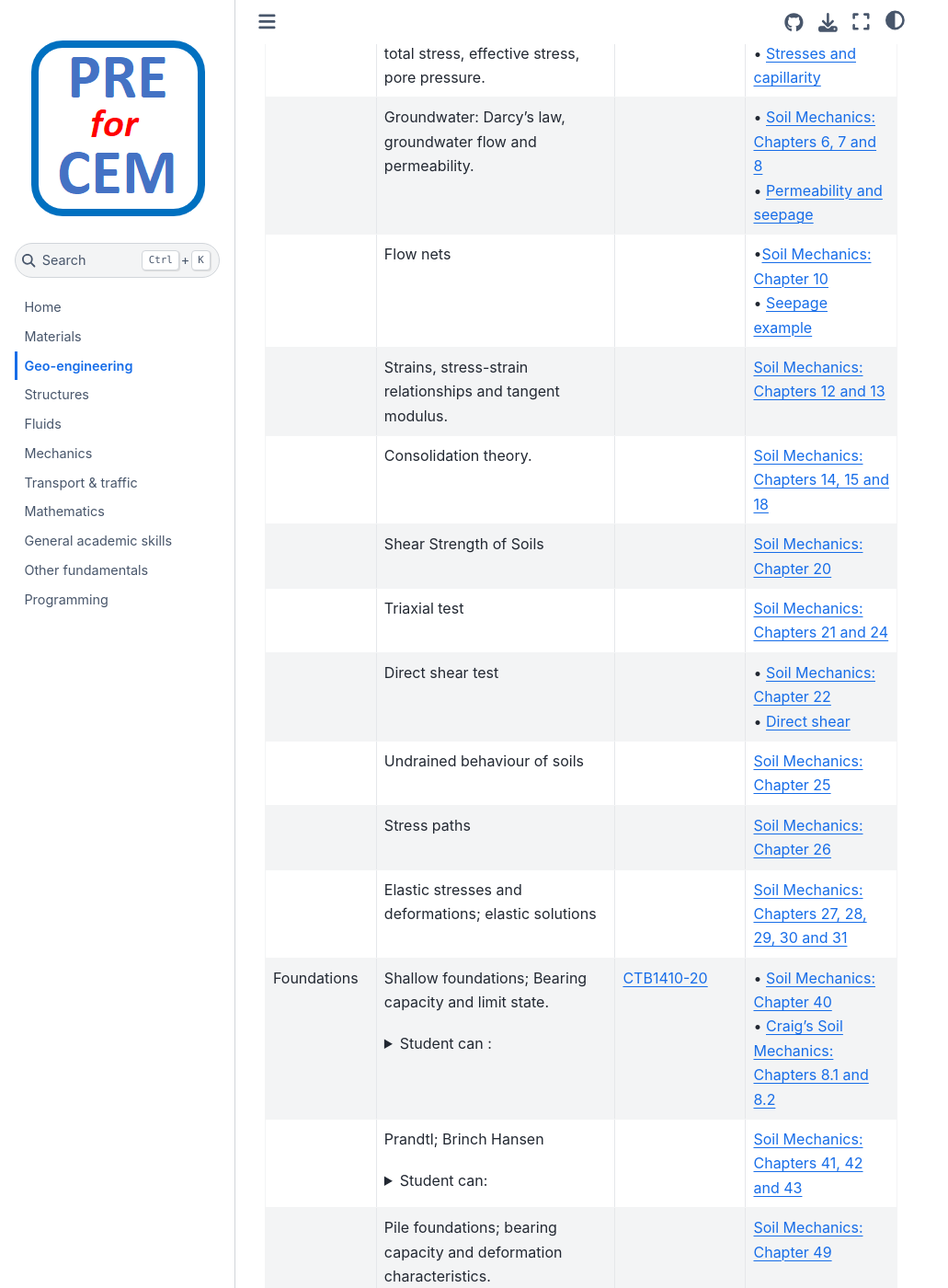
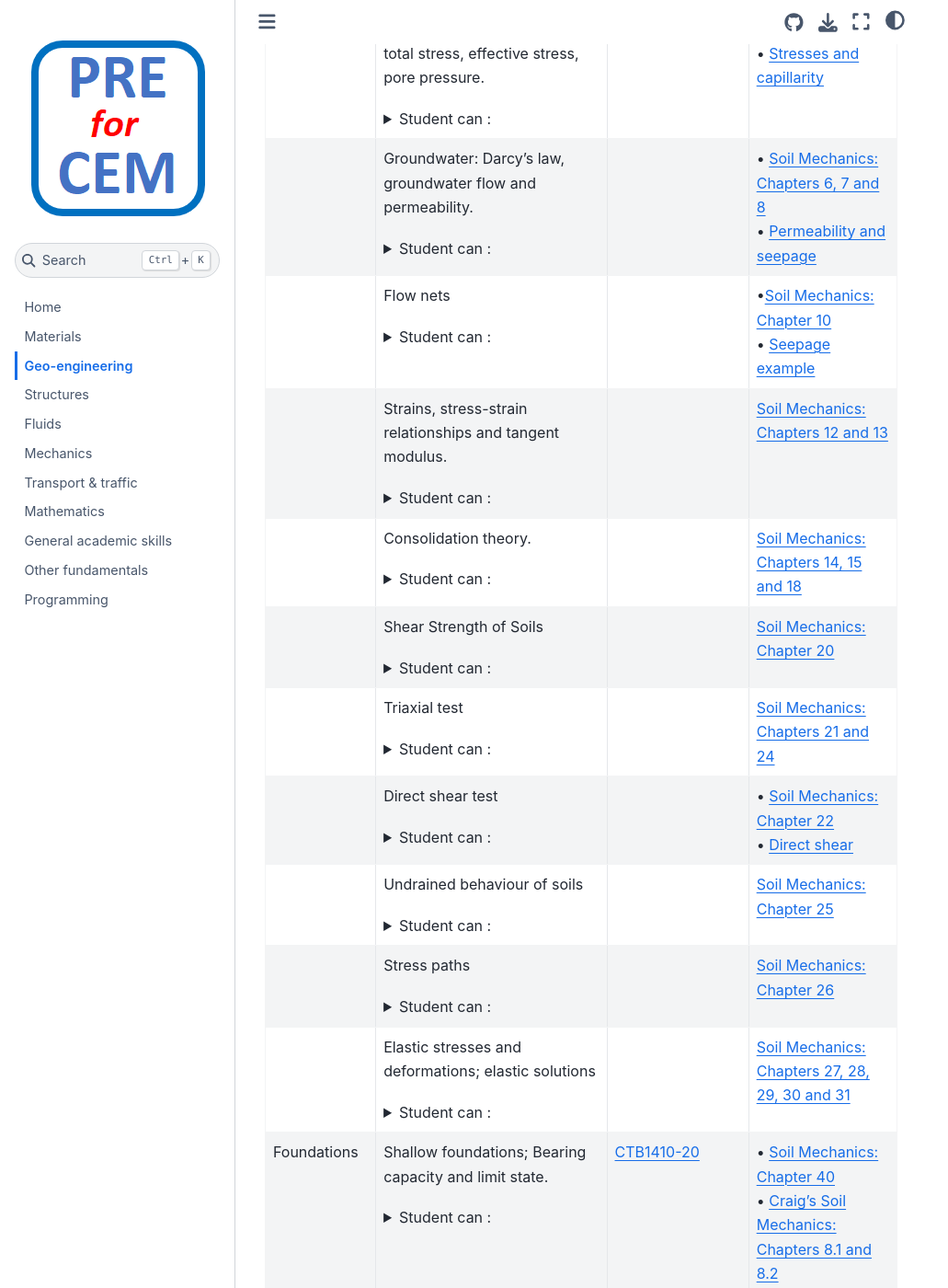
Before and after one commit to TUDelft-CITG/pre-for-cem, a Jupyter Book: the page built from book/contents/geo-engineering.md, in a window 1280 px wide and 1400 px high, scrolled down 490 px. Shown: the whole window at 92% size, without its empty margins (0-1031 px from the left). Built offline with Jupyter Book 1.0.4 settings and Sphinx 7.4.7 and the Sphinx Book theme 1.1.4, drawn with Linux system fonts in a browser that asks for light colours; some of the changed text lies outside the part shown.

Commit message:
Update geo-engineering.md

````diff
--- a/book/contents/geo-engineering.md
+++ b/book/contents/geo-engineering.md
@@ -4,27 +4,27 @@
 
 |Subject|Topic category / Learning objectives   |Open Educational Resources[^1]|Remarks |
 |:------|:-------------|:------------------|:---------------------------|
-| Soil Mechanics       | Soil Characteristics: Classification and mineralogy of soils; Grains, grain size distribution and porosity.<details><summary> Student can :</summary> <br>- Understand and calculate loads <br>- Ensure structural safety  <br>- Apply appropriate safety factors</details                                                                                                                                                                                        | [CTB2310](https://studiegids.tudelft.nl/a101_displayCourse.do?course_id=58427)  [CTB2320-17](https://studiegids.tudelft.nl/a101_displayCourse.do?course_id=58428) | • [Soil Mechanics: Chapters 2 and 3](https://geo.verruijt.net/software/SoilMechBook2012.pdf) <br>• [Soil classification](https://www.geoengineer.org/storage/education/10/general_file_collection/7906/siva-classification.pdf) <br>• [Lecture notes](https://ocw.mit.edu/courses/1-361-advanced-soil-mechanics-fall-2004/resources/part_ii_1/)
-|                      | Geomechanics: Stresses in soils and initial stress state: total stress, effective stress, pore pressure.                                                                                                                                        |                                 |• [Soil Mechanics: Chapters 4 and 5](https://geo.verruijt.net/software/SoilMechBook2012.pdf) <br>• [Stresses and capillarity](https://www.geoengineer.org/storage/education/10/general_file_collection/7625/1557730982-siva-effstress.pdf)
-|                      | Groundwater: Darcy's law, groundwater flow and permeability.                                                                                                                                        |                                 |• [Soil Mechanics: Chapters 6, 7 and 8](https://geo.verruijt.net/software/SoilMechBook2012.pdf) <br>• [Permeability and seepage](https://www.geoengineer.org/storage/education/10/general_file_collection/7905/siva-seepage.pdf)
-|              | Flow nets                                                                                     |                                 |•[Soil Mechanics: Chapter 10](https://geo.verruijt.net/software/SoilMechBook2012.pdf)<br>• [Seepage example](https://www.youtube.com/watch?v=wVDl-kIuKgo)
-|              | Strains, stress-strain relationships and tangent modulus.                                                                                     |                                 |[Soil Mechanics: Chapters 12 and 13](https://geo.verruijt.net/software/SoilMechBook2012.pdf)
-|               | Consolidation theory.                                                                                     |                                 |[Soil Mechanics: Chapters 14, 15 and 18](https://geo.verruijt.net/software/SoilMechBook2012.pdf)
-|                      | Shear Strength of Soils|                                 |[Soil Mechanics: Chapter 20](https://geo.verruijt.net/software/SoilMechBook2012.pdf)
-|                       | Triaxial test |                                 |[Soil Mechanics: Chapters 21 and 24](https://geo.verruijt.net/software/SoilMechBook2012.pdf)
-|                       | Direct shear test |                                 |• [Soil Mechanics: Chapter 22](https://geo.verruijt.net/software/SoilMechBook2012.pdf)<br>• [Direct shear](https://www.geoengineer.org/education/laboratory-testing/direct-shear-test)
-|                       | Undrained behaviour of soils |                                 |[Soil Mechanics: Chapter 25](https://geo.verruijt.net/software/SoilMechBook2012.pdf)
-|                       | Stress paths |                                 |[Soil Mechanics: Chapter 26](https://geo.verruijt.net/software/SoilMechBook2012.pdf)
-|                       | Elastic stresses and deformations; elastic solutions|                                 |[Soil Mechanics: Chapters 27, 28, 29, 30 and 31](https://geo.verruijt.net/software/SoilMechBook2012.pdf)
+| Soil Mechanics       | Soil Characteristics: Classification and mineralogy of soils; Grains, grain size distribution and porosity.<details><summary> Student can :</summary> <br>- Explain the various forms of soil behaviour, including the influence of soil properties</details                                                                                                                                                                                        | [CTB2310](https://studiegids.tudelft.nl/a101_displayCourse.do?course_id=58427)  [CTB2320-17](https://studiegids.tudelft.nl/a101_displayCourse.do?course_id=58428) | • [Soil Mechanics: Chapters 2 and 3](https://geo.verruijt.net/software/SoilMechBook2012.pdf) <br>• [Soil classification](https://www.geoengineer.org/storage/education/10/general_file_collection/7906/siva-classification.pdf) <br>• [Lecture notes](https://ocw.mit.edu/courses/1-361-advanced-soil-mechanics-fall-2004/resources/part_ii_1/)
+|                      | Geomechanics: Stresses in soils and initial stress state: total stress, effective stress, pore pressure.<details><summary> Student can :</summary> <br>- Identify and calculate stresses present in subsoil</details                                                                                                                                        |                                 |• [Soil Mechanics: Chapters 4 and 5](https://geo.verruijt.net/software/SoilMechBook2012.pdf) <br>• [Stresses and capillarity](https://www.geoengineer.org/storage/education/10/general_file_collection/7625/1557730982-siva-effstress.pdf)
+|                      | Groundwater: Darcy's law, groundwater flow and permeability.<details><summary> Student can :</summary> <br>- Explain the various forms of soil behaviour in the presence of groundwater <br> - Plan an engineering strategy for analysing geotechnical problems involving groundwater flow</details                                                                                                                                        |                                 |• [Soil Mechanics: Chapters 6, 7 and 8](https://geo.verruijt.net/software/SoilMechBook2012.pdf) <br>• [Permeability and seepage](https://www.geoengineer.org/storage/education/10/general_file_collection/7905/siva-seepage.pdf)
+|              | Flow nets<details><summary> Student can :</summary> <br>- Build a flow net</details                                                                                     |                                 |•[Soil Mechanics: Chapter 10](https://geo.verruijt.net/software/SoilMechBook2012.pdf)<br>• [Seepage example](https://www.youtube.com/watch?v=wVDl-kIuKgo)
+|              | Strains, stress-strain relationships and tangent modulus.<details><summary> Student can :</summary> <br>- Analyse appropriately and evaluate geotechnical problems utilising presented theory</details                                                                                     |                                 |[Soil Mechanics: Chapters 12 and 13](https://geo.verruijt.net/software/SoilMechBook2012.pdf)
+|               | Consolidation theory.<details><summary> Student can :</summary> - Analyse appropriately and evaluate geotechnical problems utilising presented theory</details                                                                                     |                                 |[Soil Mechanics: Chapters 14, 15 and 18](https://geo.verruijt.net/software/SoilMechBook2012.pdf)
+|                      | Shear Strength of Soils<details><summary> Student can :</summary> - Analyse appropriately and evaluate geotechnical problems utilising presented theory</details|                                 |[Soil Mechanics: Chapter 20](https://geo.verruijt.net/software/SoilMechBook2012.pdf)
+|                       | Triaxial test <details><summary> Student can :</summary> - Evaluate laboratory data from triaxial tests to determine material parameter values.</details  |                                 |[Soil Mechanics: Chapters 21 and 24](https://geo.verruijt.net/software/SoilMechBook2012.pdf)
+|                       | Direct shear test<details><summary> Student can :</summary> - Evaluate laboratory data from direct shear tests to determine material parameter values.</details |                                 |• [Soil Mechanics: Chapter 22](https://geo.verruijt.net/software/SoilMechBook2012.pdf)<br>• [Direct shear](https://www.geoengineer.org/education/laboratory-testing/direct-shear-test)
+|                       | Undrained behaviour of soils<details><summary> Student can :</summary> - Analyse appropriately and evaluate geotechnical problems utilising presented theory</details |                                 |[Soil Mechanics: Chapter 25](https://geo.verruijt.net/software/SoilMechBook2012.pdf)
+|                       | Stress paths<details><summary> Student can :</summary> - Analyse appropriately and evaluate geotechnical problems utilising presented theory</details |                                 |[Soil Mechanics: Chapter 26](https://geo.verruijt.net/software/SoilMechBook2012.pdf)
+|                       | Elastic stresses and deformations; elastic solutions<details><summary> Student can :</summary> - Analyse appropriately and evaluate geotechnical problems utilising presented theory</details|                                 |[Soil Mechanics: Chapters 27, 28, 29, 30 and 31](https://geo.verruijt.net/software/SoilMechBook2012.pdf)
 |Foundations          | Shallow foundations; Bearing capacity and limit state.<details><summary>Student can :</summary><br>- Make a well-founded assessment for the application of foundations <br>- Make a simple, static bearing capacity and settlement calculation for a foundation including determination of relevant parameters <br>- Be aware of the particularity of building on soft soil and the associated challenges</details                                                                                                                                                                                                          |[CTB1410-20](https://studiegids.tudelft.nl/a101_displayCourse.do?course_id=58366)                                |• [Soil Mechanics: Chapter 40](https://geo.verruijt.net/software/SoilMechBook2012.pdf) <br>• [Craig's Soil Mechanics: Chapters 8.1 and 8.2]( https://wp.kntu.ac.ir/fz_kalantary/Source/Soil%20Mech%20I/Craig's%20Soil%20Mechanics.pdf)
 |                      | Prandtl; Brinch Hansen<details><summary>Student can:</summary><br>- Understand how the forces from a structure can be transferred to the subsoil via a foundation structure</details                                                                                                                                                                                                         |                                 |[Soil Mechanics: Chapters 41, 42 and 43](https://geo.verruijt.net/software/SoilMechBook2012.pdf)
 |                        | Pile foundations; bearing capacity and deformation characteristics.<details><summary>Student can :</summary><br>- Make a well-founded assessment for the application of foundations <br>- Calculate the bearing capacity and deformation of pile foundations according to the applicable standards <br>- Be aware of the particularity of building on soft soil and the associated challenges</details                                                                                                                                                                                                                 |                                 |[Soil Mechanics: Chapter 49](https://geo.verruijt.net/software/SoilMechBook2012.pdf)
 |                      | Design standards <details><summary>Student can :</summary> <br>- Name the usual technical and functional requirements that must be set for a (foundation) construction and, for a simple construction, is able to formulate these requirements himself <br>- Choose the right foundation method <br>- Understand the safety philosophy in accordance with the Eurocode and is able to apply it correctly </details                                                                                                                                                                             |                                 |
-|                      | Practical foundation design in collaboration with the structural engineer.<details><summary>Student can :</summary> <br>- Ca</details                                                                                                                                                                                |                                 |
+|                      | Practical foundation design in collaboration with the structural engineer.<details><summary>Student can :</summary> <br>- -</details                                                                                                                                                                                |                                 |
 |                      | Ground investigation and soil sampling.<details><summary>Student can :</summary><br>- Understand how geotechnical soil investigations (probing, drilling) are carried out <br>- Derive geotechnical properties from soil research</details                                                                                                                                                                                                                        |                                 |[Soil Mechanics: Chapter 47](https://geo.verruijt.net/software/SoilMechBook2012.pdf)
 | Retaining structures | Lateral earth pressure at rest; Passive and active pressures; Rankine; Coulomb. <details><summary>Student can :</summary> <br>- Understand the difference between neutral and active/passive earth pressure</details                                                                                                                                                                                            |                                 |• [Soil Mechanics: Chapters 32, 33, 34 and 35](https://geo.verruijt.net/software/SoilMechBook2012.pdf) <br>• [Lateral Earth Pressures Part I](https://www.youtube.com/watch?v=gxsKH5zRWVI) <br>• [Lateral Earth Pressures Part II](https://www.youtube.com/watch?v=BykNEk_EEoQ)
-|  | Sheet pile walls; Blum.<details><summary>Student can :</summary> <br>- Calculate a simple retaining wall <br>- Can apply this to retaining walls and knows the failure mechanisms of the retaining wall</details                                                                                                                                  |                                 |[Soil Mechanics: Chapters 36 and 37](https://geo.verruijt.net/software/SoilMechBook2012.pdf)
-| Slope stability      | Limit equilibrium methods; vertical slope; infinite slope; method of slices; Fellenius; Bishop                                                                                                                                          |                                 |• [Soil Mechanics: Chapters 44, 45 and 46](https://geo.verruijt.net/software/SoilMechBook2012.pdf) <br>• [Topics on slope stability analysis (1 to 8)](https://www.geoengineer.org/education/slope-stability/introduction-to-slope-stability)
+|  | Sheet pile walls; Blum.<details><summary>Student can :</summary> <br>- Calculate a simple retaining wall <br>- Apply this to retaining walls and knows the failure mechanisms of the retaining wall <br>- Plan an engineering strategy for analysing geotechnical problems involving retaining structures</details</details                                                                                                                                  |                                 |[Soil Mechanics: Chapters 36 and 37](https://geo.verruijt.net/software/SoilMechBook2012.pdf)
+| Slope stability      | Limit equilibrium methods; vertical slope; infinite slope; method of slices; Fellenius; Bishop<details><summary>Student can :</summary> <br>- Plan an engineering strategy for analysing geotechnical problems involving slope stability.</details                                                                                                                                        |• [Soil Mechanics: Chapters 44, 45 and 46](https://geo.verruijt.net/software/SoilMechBook2012.pdf) <br>• [Topics on slope stability analysis (1 to 8)](https://www.geoengineer.org/education/slope-stability/introduction-to-slope-stability)                                 |• [Soil Mechanics: Chapters 44, 45 and 46](https://geo.verruijt.net/software/SoilMechBook2012.pdf) <br>• [Topics on slope stability analysis (1 to 8)](https://www.geoengineer.org/education/slope-stability/introduction-to-slope-stability)
 
 ```{admonition} General
 :class: tip, dropdown
````
